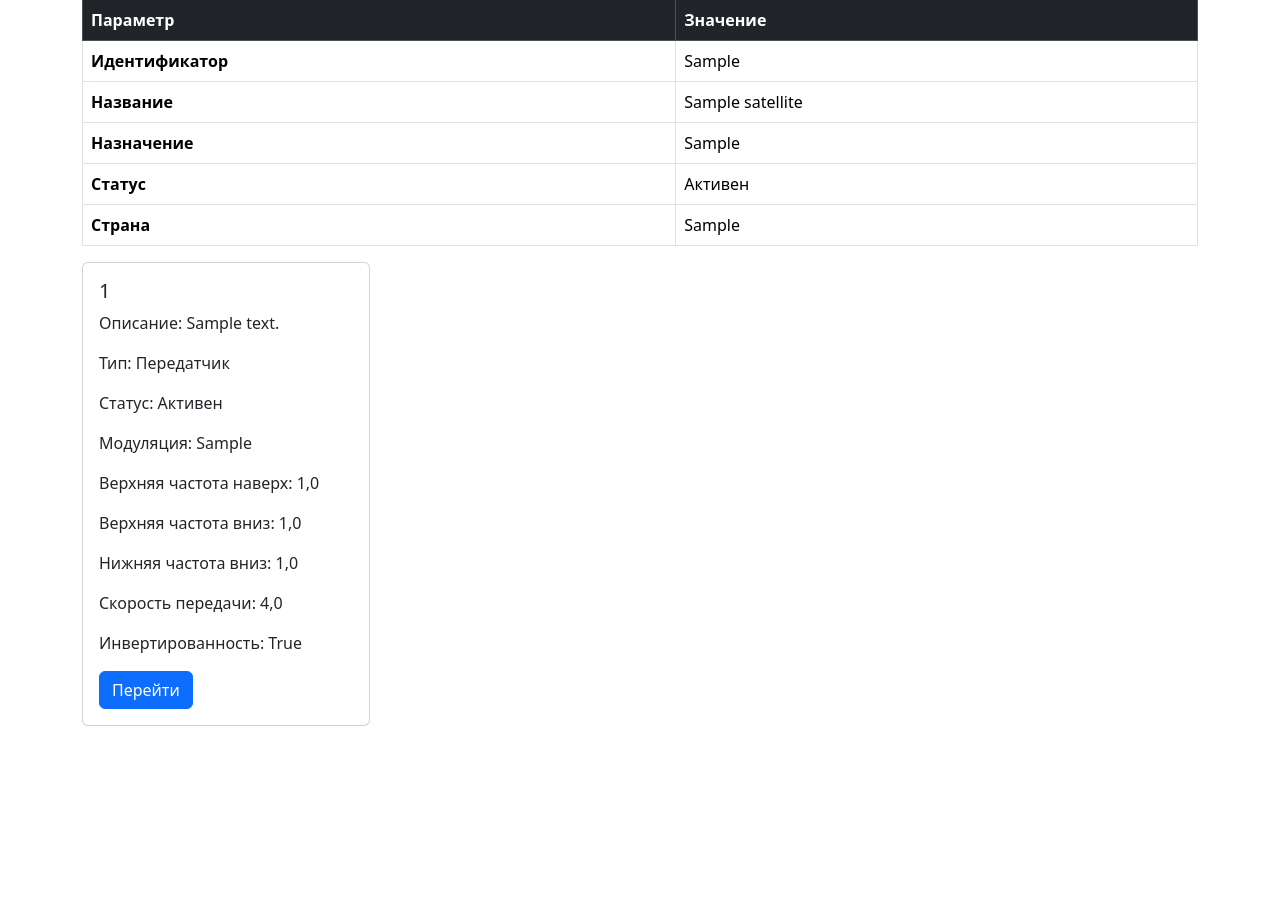
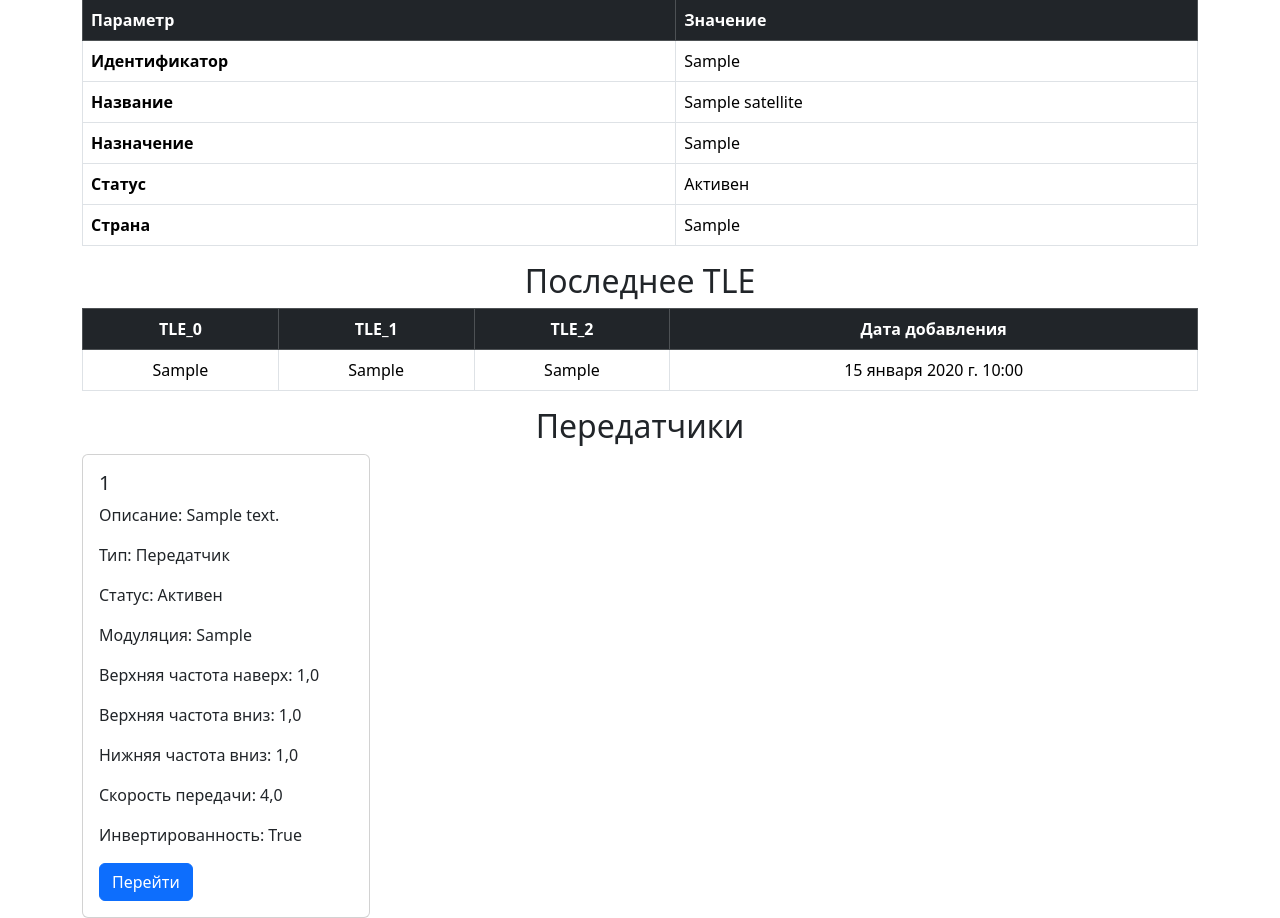
Before and after one commit to SeveR31ru/web_project_leti, a Django app: page /satellites/1/ in a window 1280 px wide. Shown: the part 411-1329 px from the top of the page. Before the commit the page ends 1137 px from the top, so only its background shows below. Run offline with Django 5.2, Linux system fonts and the light colour scheme; tables that the repository leaves empty hold one stand-in row (values such as "Sample post"); grey boxes marked "Sample" are stand-in pictures; some libraries are stand-ins or nearby versions.

Commit message:
Теперь время добавление tle идет с точностью до минут. Последнее TLE спутника показывается на странице его спутника
Signed-off-by: SeveR31ru <igor.bar2013@mail.ru>

```diff
--- a/web_app/models.py
+++ b/web_app/models.py
@@ -76,11 +76,13 @@ class Transmitter(models.Model):
 
 class Tle(models.Model):
     id = models.AutoField(primary_key=True)
-    satellite = models.ForeignKey(Satellite, on_delete=models.CASCADE)
+    satellite = models.ForeignKey(
+        Satellite, on_delete=models.CASCADE, related_name="tles"
+    )
     tle_0 = models.CharField(max_length=200)
     tle_1 = models.CharField(max_length=200)
     tle_2 = models.CharField(max_length=200)
-    update_date = models.DateField(auto_now=True)
+    update_date = models.DateTimeField(auto_now=True)
 
     def __str__(self):
         """
--- a/web_app/static/templates/satellites/satellite_view.html
+++ b/web_app/static/templates/satellites/satellite_view.html
@@ -49,9 +49,40 @@
         </tbody>
     </table>
 </div>
+
+<div class="container text-center">
+    <h2>Последнее TLE</h2>
+    {% if satellite.tles.all %}
+    {% with satellite.tles.all.first as tle %}
+    <table class="table table-bordered">
+        <thead class="table-dark">
+            <tr>
+                <th score="col">TLE_0</th>
+                <th score="col">TLE_1</th>
+                <th score="col">TLE_2</th>
+                <th score="col">Дата добавления</th>
+            </tr>
+        </thead>
+        <tbody>
+            <tr>
+                <td>{{ tle.tle_0 }}</td>
+                <td>{{ tle.tle_1 }}</td>
+                <td>{{ tle.tle_2 }}</td>
+                <td>{{ tle.update_date }}</td>
+            </tr>
+        </tbody>
+    </table>
+    {% endwith %}
+    {% else %}
+    <p>Для спутника нет TLE</p>
+    {% endif %}
+</div>
+
+<div class="container text-center">
+    <h2>Передатчики</h2>
+</div>
 <div class="container">
     <div class="row">
-
         {% for transmitter in satellite.transmitters.all %}
         <div class="col-sm-2">
             <div class="card"
```
Also changed, not shown: web_app/migrations/0005_alter_tle_satellite_alter_tle_update_date.py (added).
